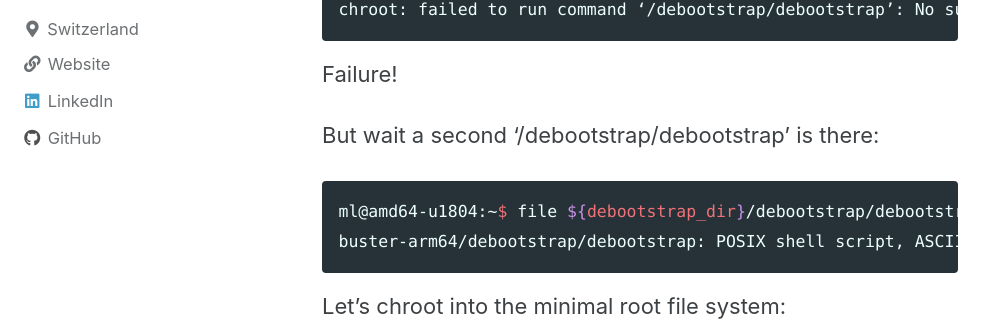
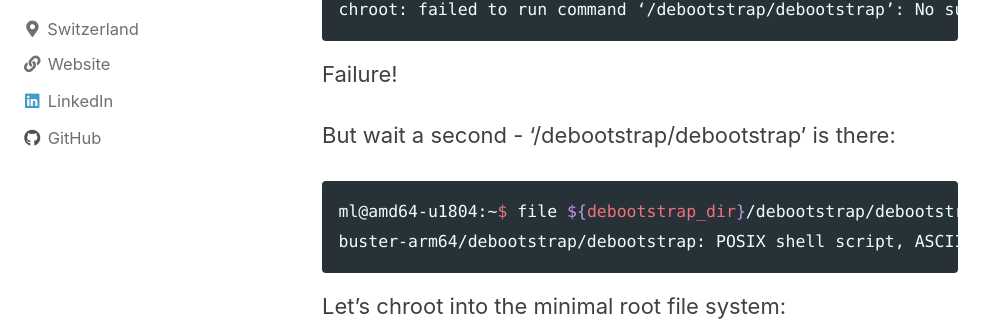
Before and after one commit to lueschem/lueschem.github.io, a Jekyll site: the page built from _posts/2023-09-22-Playing-Hide-and-Seek-with-QEMU.md, in a window 1280 px wide and 900 px high, scrolled down 1447 px. Shown: the part 138-459 px from the top of the window, without its empty margins (0-998 px from the left). Built offline with Jekyll 4.4.1, drawn with Linux system fonts in a browser that asks for light colours; cached includes are drawn as plain includes; comment, search, counter and statistics services are not loaded; some of the changed text lies outside the part shown.

````diff
--- a/_posts/2023-09-22-Playing-Hide-and-Seek-with-QEMU.md
+++ b/_posts/2023-09-22-Playing-Hide-and-Seek-with-QEMU.md
@@ -50,7 +50,7 @@
 
 Failure!
 
-But wait a second '/debootstrap/debootstrap' is there:
+But wait a second - '/debootstrap/debootstrap' is there:
 
 ``` bash
 ml@amd64-u1804:~$ file ${debootstrap_dir}/debootstrap/debootstrap
````
Also changed, not shown: other parts of _posts/2023-09-22-Playing-Hide-and-Seek-with-QEMU.md (+1 -0 lines).
